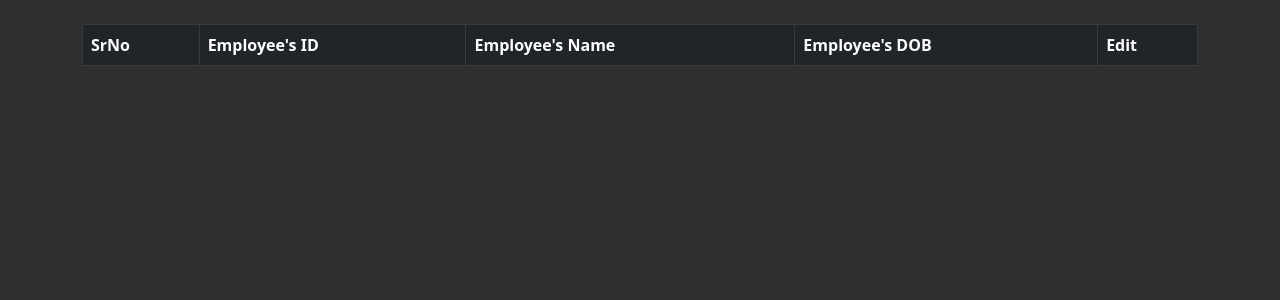
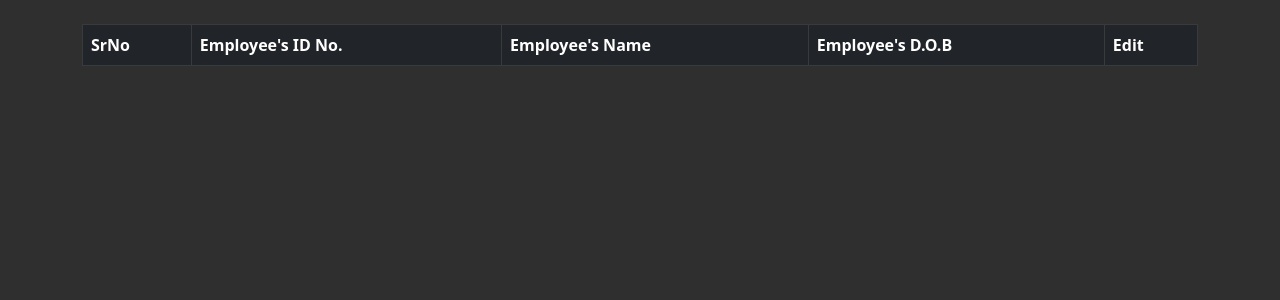
Before and after one commit to iamincognito02/SarvSuffle, a Flask app: page / in a window 1280 px wide. Shown: the part 62-362 px from the top of the page. Run offline with Flask 2, Linux system fonts and the light colour scheme; data that the repository does not hold is empty.

Commit message:
no changes

```diff
--- a/Application/templates/create.html
+++ b/Application/templates/create.html
@@ -51,7 +51,7 @@
         <form action="/" method="POST">
             <h3>Add your Information</h3>
             <div class="mb-3">
-                <label for="employee_id" class="form-label">Employee's ID</label>
+                <label for="employee_id" class="form-label">Employee's ID No.</label>
                 <div class="input-group mb-3">
                     <span class="input-group-text" id="basic-addon1">
                         <svg xmlns="http://www.w3.org/2000/svg" width="16" height="16" fill="currentColor"
@@ -76,7 +76,7 @@
                     <input type="text" class="form-control" name="name" id="name" required="required"></div>
                 </div>
                 <div class="mb-3">
-                    <label for="DOB" class="form-label">DOB</label>
+                    <label for="DOB" class="form-label">D.O.B</label>
                     <div class="input-group mb-3">
                         <span class="input-group-text" id="basic-addon1"><svg xmlns="http://www.w3.org/2000/svg"
                                 width="16" height="16" fill="currentColor" class="bi bi-calendar3" viewBox="0 0 16 16">
--- a/Application/templates/mainpage.html
+++ b/Application/templates/mainpage.html
@@ -45,9 +45,9 @@
         <thead>
             <tr>
                 <th scope="col">SrNo</th>
-                <th scope="col">Employee's ID</th>
+                <th scope="col">Employee's ID No.</th>
                 <th scope="col">Employee's Name</th>
-                <th scope="col">Employee's DOB</th>
+                <th scope="col">Employee's D.O.B</th>
                 <th scope="col">Edit</th>
             </tr>
         </thead>
--- a/Application/templates/update.html
+++ b/Application/templates/update.html
@@ -43,7 +43,7 @@
     <form action="/Update/{{employee.SrNo}}" method="POST">
         <h3>Update your Information</h3>
         <div class="mb-3">
-            <label for="employee_id" class="form-label">Employee's ID</label>
+            <label for="employee_id" class="form-label">Employee's ID No.</label>
             <div class="input-group mb-3">
               <span class="input-group-text" id="basic-addon1">
                   <svg xmlns="http://www.w3.org/2000/svg" width="16" height="16" fill="currentColor"
@@ -68,7 +68,7 @@
             <input type="text" class="form-control" name="name" id="name" value="{{employee.name}}" required="required">
         </div></div>
         <div class="mb-3">
-            <label for="DOB" class="form-label">DOB</label>
+            <label for="DOB" class="form-label">D.O.B</label>
             <div class="input-group mb-3">
               <span class="input-group-text" id="basic-addon1"><svg xmlns="http://www.w3.org/2000/svg"
                       width="16" height="16" fill="currentColor" class="bi bi-calendar3" viewBox="0 0 16 16">
```
Also changed, not shown: Application/data.db (deleted), Application/instance/data.db (added).
